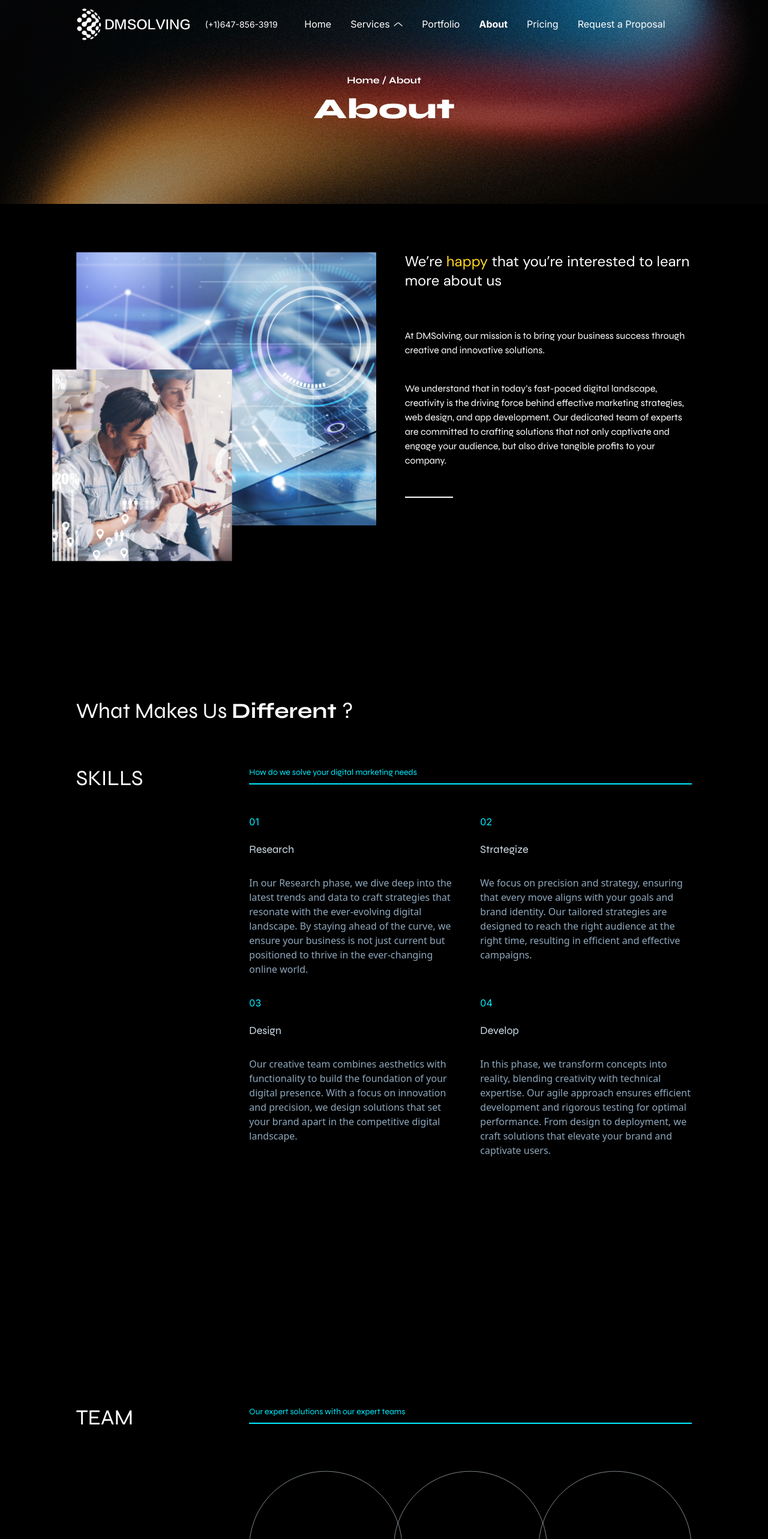
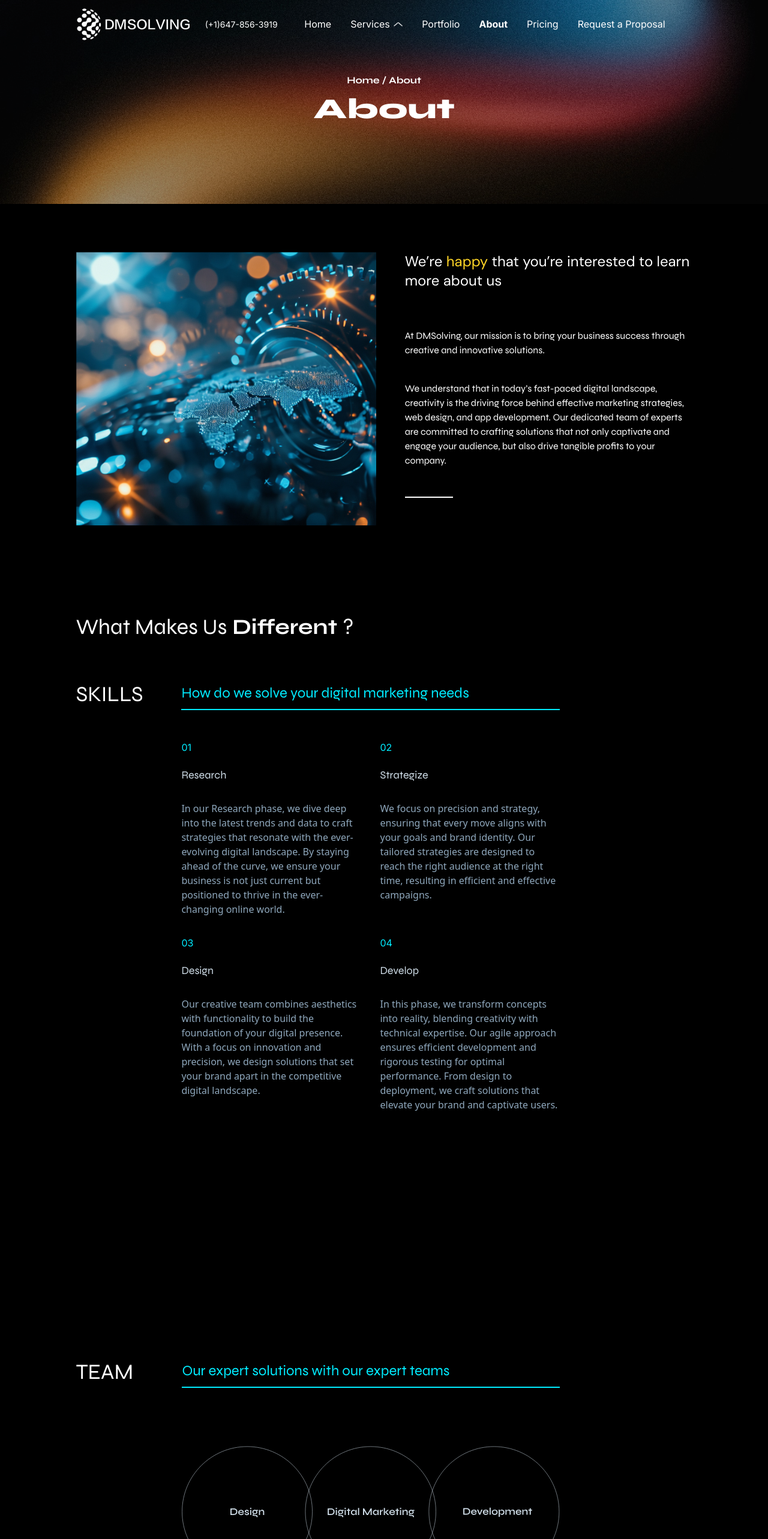
Before and after one commit to RohanClaclaws/dmsolving, a Next.js app: page /about-us in a window 1280 px wide. Shown: the top 2566 px of the page at 60% size. Built offline with nearby package versions, Linux system fonts and the light colour scheme.

Commit message:
add animation

```diff
--- a/src/components/about-us/section1.tsx
+++ b/src/components/about-us/section1.tsx
@@ -14,7 +14,7 @@ const Section1 = () => {
                 duration:0.85,
               }}
             >
-                    <div className="sm:mr-12 sm:block hidden">
+                    {/* <div className="sm:mr-12 sm:block hidden">
                         <Image
                             src="/about/about-back.png"
                             width={500}
@@ -30,8 +30,24 @@ const Section1 = () => {
                             alt="Picture of the about back"
                             className=' max-w-[300px]  min-w-[300px] -mt-[260px] -ml-[40px] mb-[80px]'
                         />
-                    </div>
+                    </div> */}
+                    <div className="sm:mr-12 sm:block hidden">
+                        <Image
+                            src="/about/about-section1.png"
+                            width={500}
+                            height={500}
+                            alt="Picture of the about back"
+                            className=' max-w-[500px]  min-w-[500px] '
+                        />
+                        </div>
                     </motion.div>
+
+                    <motion.div
+              whileInView={{x:[200,0],opacity:[0,1],y:[100,0]}}
+              transition={{
+                duration:0.85,
+              }}
+            >
                     <div className="flex flex-col max-w-[646px] w-full">
                         <h2 className="font-dmsans text-white text-2xl items-start mb-16">We’re
 
@@ -53,6 +69,8 @@ const Section1 = () => {
                         </p>
                         <div className="w-20 h-0.5 bg-[#FFFFFF] mt-2 mb-4"></div>
                     </div>
+
+                   </motion.div>
                 </div>
             </div>
         </section>
--- a/src/components/about-us/section3.tsx
+++ b/src/components/about-us/section3.tsx
@@ -1,18 +1,40 @@
+'use client'
+import { motion } from "framer-motion"
 const Section3 = () => {
   return (
     <section className="layout text-white mt-[150px] pb-[200px]">
-      <p className="font-syne text-4xl">What Makes Us  <span className="font-syne text-4xl font-bold text-[#FFFFFF]"> Different </span> ?  </p>
+      <motion.div
+        whileInView={{ x: [-200, 0], opacity: [0, 1], y: [0, 0] }}
+        transition={{
+          duration: 0.85,
+        }}
+      >
+        <p className="font-syne text-4xl">What Makes Us
+          <span className="font-syne text-4xl font-bold text-[#FFFFFF]"> Different </span> ?  </p>
+      </motion.div>
+
       <div className="lg:w-6/6 mx-auto">
         <div className="flex flex-col sm:flex-row mt-10">
           <div className="sm:w-1/4 text-start sm:pr-8 sm:py-8">
-
+            <motion.div
+              whileInView={{ x: [-200, 0], opacity: [0, 1], y: [0, 0] }}
+              transition={{
+                duration: 0.85,
+              }}
+            >
               <p className="font-syne text-4xl">SKILLS</p>
-
+            </motion.div>
 
 
           </div>
+          <motion.div
+              whileInView={{x:[200,0],opacity:[0,1],y:[0,0]}}
+              transition={{
+                duration:0.85,
+              }}
+            >
           <div className="sm:w-3/4 sm:pl-8 sm:py-8 ">
-            <p className="font-syne text-sm text-[#00EBFF]">How do we solve your digital marketing needs</p>
+            <p className="font-syne text-[24px] text-[#00EBFF]">How do we solve your digital marketing needs</p>
             <div className="w-[full] h-0.5  mt-2 bg-[#00EBFF] mb-[50px]"></div>
 
 
@@ -60,10 +82,13 @@ const Section3 = () => {
 
 
 
+
             </div>
 
 
           </div>
+
+          </motion.div>
         </div>
       </div>
 
--- a/src/components/about-us/section4.tsx
+++ b/src/components/about-us/section4.tsx
@@ -1,3 +1,5 @@
+'use client'
+import { motion } from "framer-motion"
 const Section4 = () => {
   return (
     <section className="layout text-white mt-[150px] pb-[200px]">
@@ -5,14 +7,27 @@ const Section4 = () => {
       <div className="lg:w-6/6 mx-auto">
         <div className="flex flex-col sm:flex-row mt-10">
           <div className="sm:w-1/4 text-start sm:pr-8 sm:py-8">
-
+          <motion.div
+              whileInView={{x:[-200,0],opacity:[0,1],y:[0,0]}}
+              transition={{
+                duration:0.85,
+              }}
+            >
             <p className="font-syne text-4xl">TEAM</p>
-
+          </motion.div>
 
 
           </div>
+
+
+          <motion.div
+              whileInView={{x:[200,0],opacity:[0,1],y:[0,0]}}
+              transition={{
+                duration:0.85,
+              }}
+            >
           <div className="sm:w-3/4 sm:pl-8 sm:py-8">
-          <p className="font-syne text-sm text-[#00EBFF]">Our expert solutions with our expert teams</p>
+          <p className="font-syne text-[24px] text-[#00EBFF]">Our expert solutions with our expert teams</p>
             <div className="w-[full] h-0.5  mt-2 bg-[#00EBFF] mb-[100px]"></div>
 
 
@@ -62,7 +77,9 @@ const Section4 = () => {
             </div>
 
           </div>
+          </motion.div>
         </div>
+
       </div>
     </section>
   )
--- a/src/components/about-us/section6.tsx
+++ b/src/components/about-us/section6.tsx
@@ -1,4 +1,5 @@
 import Image from 'next/image'
+import Link from 'next/link'
 const Section6 = () => {
     return (
         <section className="relative">
@@ -22,7 +23,14 @@ const Section6 = () => {
             designers, and digital experts who collaborate
             to turn the ordinary into extraordinary
             </p>
+
+               <Link href={'/contact-us'}>
+                <button className="font-dmsans text-center font-[400] text-[#081D34] py-3 px-5  bg-white w-fit mt-4 rounded-lg hover:bg-transparent hover:text-white border-[1px] border-transparent hover:border-white" >
+                    Send Message
+                </button>
+            </Link>
           </div>
+
         </div>
       </section>
     )
--- a/src/components/resuable/BannerText.tsx
+++ b/src/components/resuable/BannerText.tsx
@@ -53,11 +53,11 @@ const BannerText = () => {
 
             </motion.h1>
 
-            <Link href={'/contact-us'}>
+            {/* <Link href={'/contact-us'}>
                 <button className="font-dmsans text-center font-[400] text-[#081D34] py-3 px-5  bg-white w-fit mt-4 rounded-lg hover:bg-transparent hover:text-white border-[1px] border-transparent hover:border-white" >
                     Send Message
                 </button>
-            </Link>
+            </Link> */}
 
         </div>
     )
```
Also changed, not shown: public/about/about-section1.png (added). Lines whose indentation alone changed are shown as unchanged.
